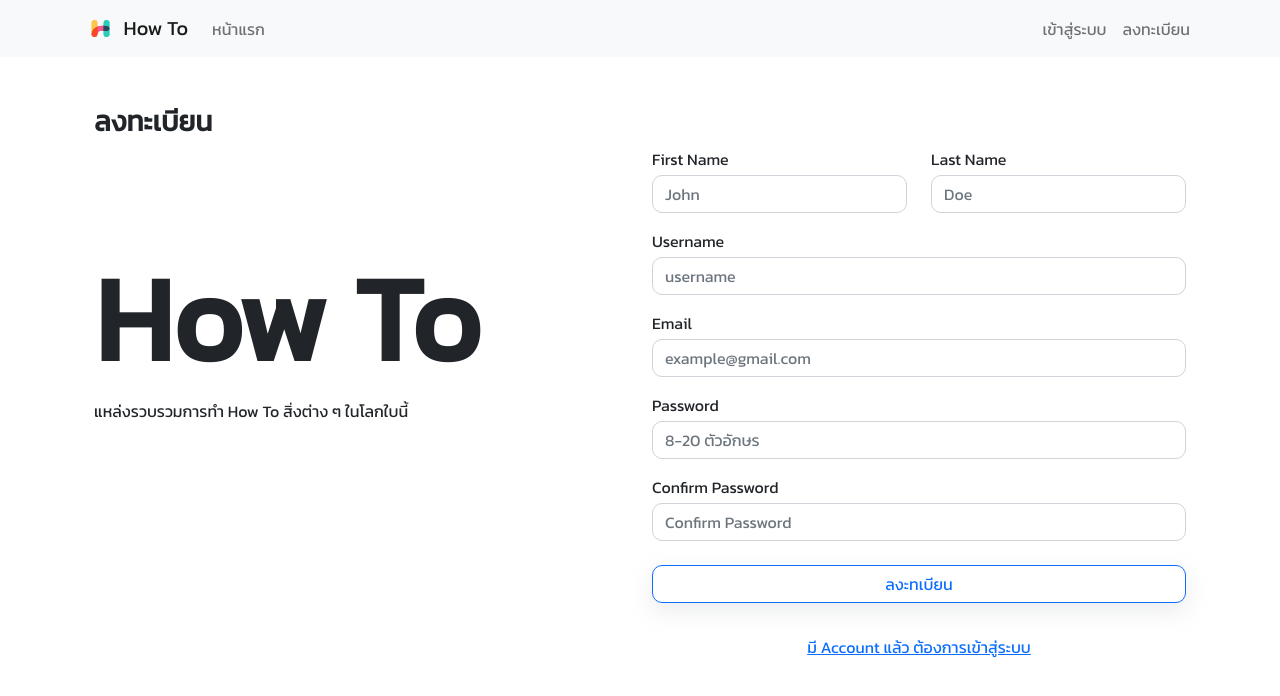
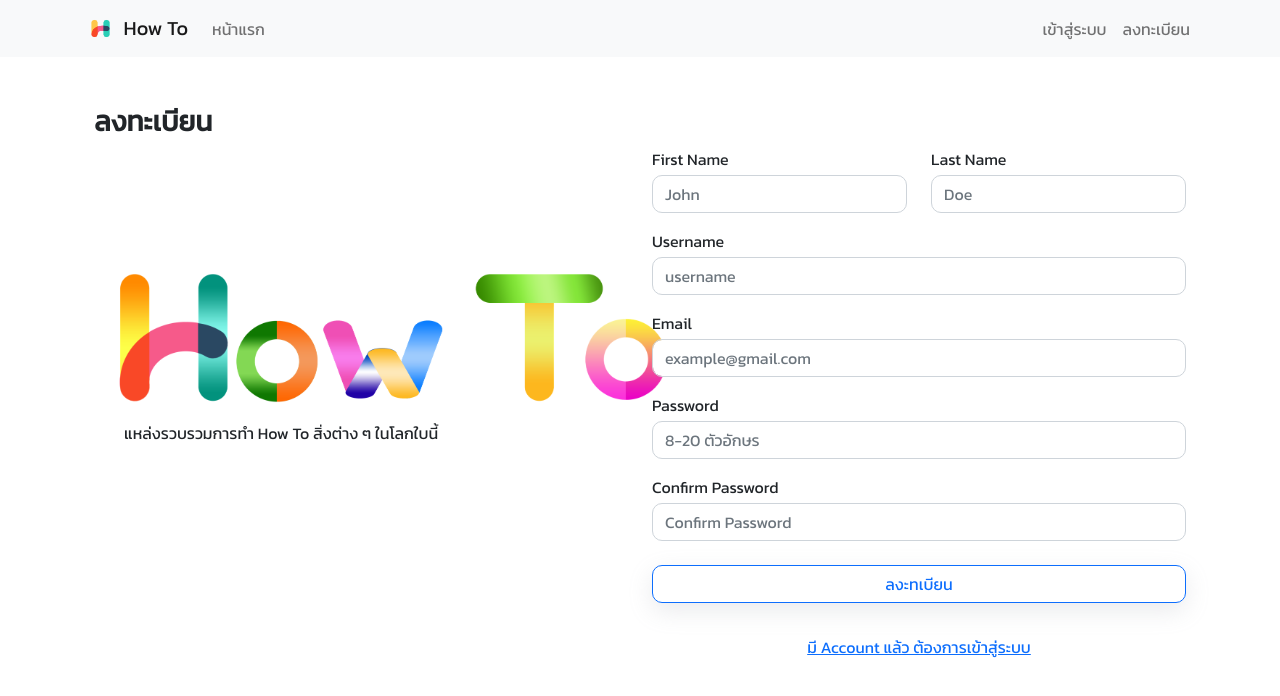
Before and after one commit to aomsk/Ha-Ha-How-To, a Vue app in the folder frontend/: page /signup in a window 1280 px wide. Shown: the top 696 px of the page. Built offline with nearby package versions, Linux system fonts and the light colour scheme; what amazon-cognito-identity-js would draw is missing.

Commit message:
feat: use image how-to.png instead of text How To

```diff
--- a/frontend/src/views/Signin.vue
+++ b/frontend/src/views/Signin.vue
@@ -3,8 +3,9 @@
         <h3 class="mt-5 fw-bold">เข้าสู่ระบบ</h3>
         <div class="row styles">
             <div class="col-lg-6 m-auto">
-                <h1 class="title">How To</h1>
-                <p class="fw-normal">แหล่งรวบรวมการทำ How To สิ่งต่าง ๆ ในโลกใบนี้</p>
+                <!-- <h1 class="title">How To</h1> -->
+                <img class="imgHowTo" src="../assets/how_to.png" />
+                <p class="fw-normal text">แหล่งรวบรวมการทำ How To สิ่งต่าง ๆ ในโลกใบนี้</p>
             </div>
             <div class="col-lg-6">
                 <div class="m-auto">
@@ -172,6 +173,13 @@ export default {
 .styles {
     margin-top: 80px;
 }
+.text {
+    padding-left: 30px;
+}
+.imgHowTo {
+    width: 600px;
+    /* height: 200px; */
+}
 @media only screen and (max-width: 600px) {
     .title {
         font-size: 40px;
@@ -187,5 +195,11 @@ export default {
     .styles {
         margin-top: 0px;
     }
+    .imgHowTo {
+        width: 300px;
+    }
+    .text {
+        padding-left: 0px;
+    }
 }
 </style>
--- a/frontend/src/views/Signup.vue
+++ b/frontend/src/views/Signup.vue
@@ -3,8 +3,9 @@
         <h3 class="mt-5 fw-bold">ลงทะเบียน</h3>
         <div class="row">
             <div class="col-lg-6 styles">
-                <h1 class="title">How To</h1>
-                <p class="fw-normal">แหล่งรวบรวมการทำ How To สิ่งต่าง ๆ ในโลกใบนี้</p>
+                <!-- <h1 class="title">How To</h1> -->
+                <img class="imgHowTo" src="../assets/how_to.png" />
+                <p class="fw-normal text">แหล่งรวบรวมการทำ How To สิ่งต่าง ๆ ในโลกใบนี้</p>
             </div>
             <div class="col-lg-6">
                 <div class="m-auto">
@@ -207,6 +208,13 @@ export default {
 .styles {
     margin-top: 100px;
 }
+.text {
+    padding-left: 30px;
+}
+.imgHowTo {
+    width: 600px;
+    /* height: 200px; */
+}
 @media only screen and (max-width: 600px) {
     .title {
         font-size: 40px;
@@ -222,5 +230,11 @@ export default {
     .styles {
         margin-top: 0px;
     }
+    .imgHowTo {
+        width: 300px;
+    }
+    .text {
+        padding-left: 0px;
+    }
 }
 </style>
```
Also changed, not shown: frontend/src/assets/how_to.png (added).
